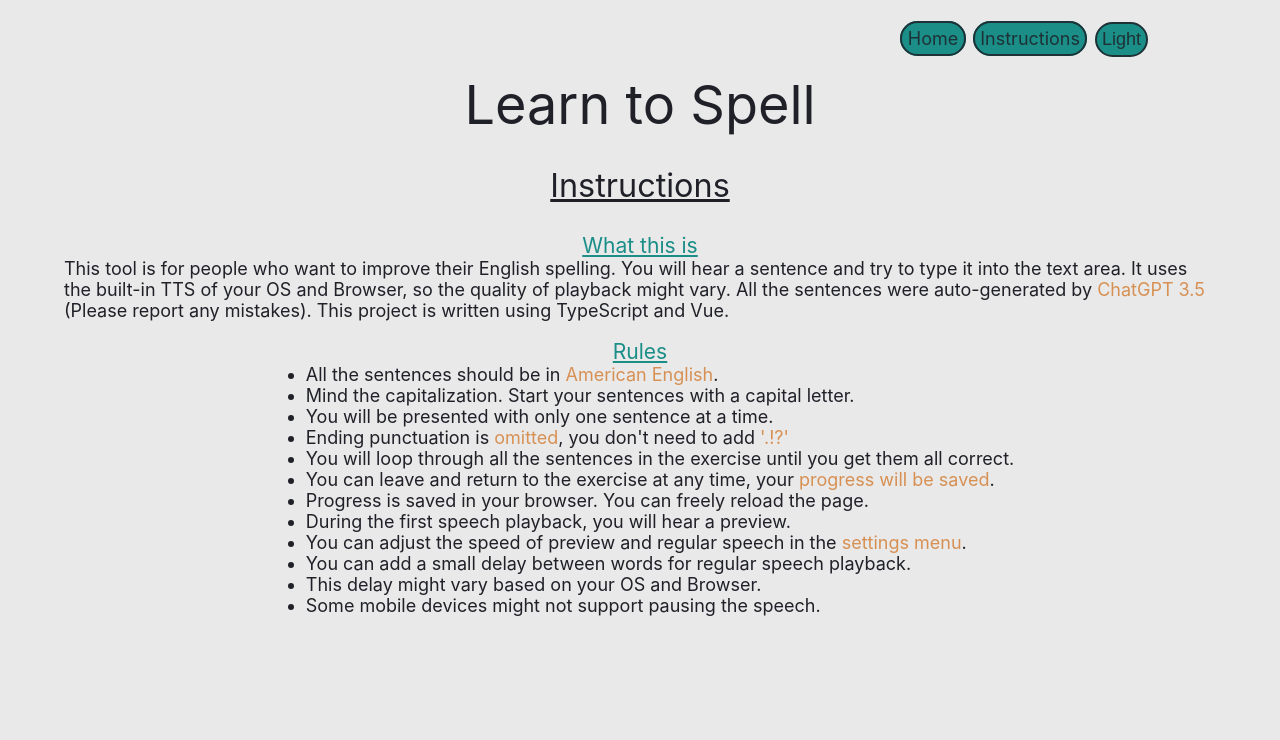
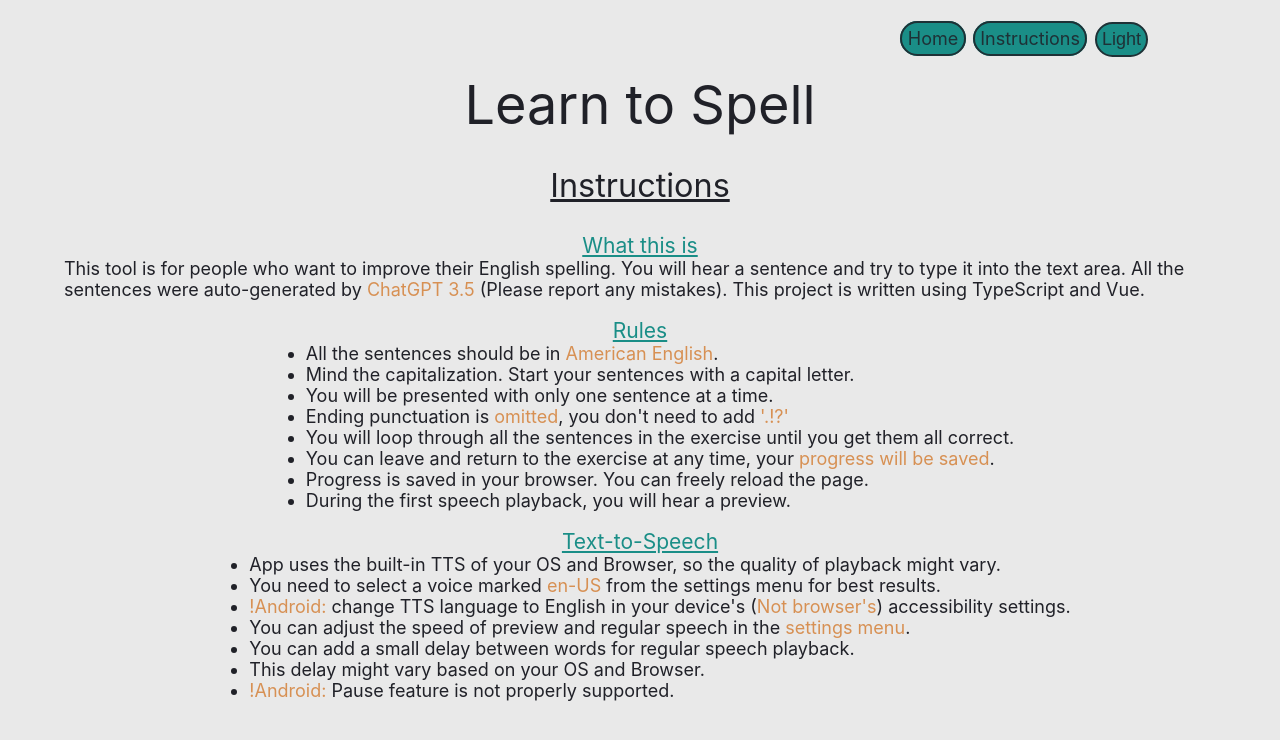
Before and after one commit to thekolaj/Learn-to-spell, a Vue app: page /instructions in a window 1280 px wide. Shown: the top 740 px of the page. Built offline with nearby package versions, Linux system fonts and the light colour scheme.

Commit message:
doc: TTS instructions and android disclaimers.

```diff
--- a/src/views/ExerciseView/speech/SpeechSettingsModal.vue
+++ b/src/views/ExerciseView/speech/SpeechSettingsModal.vue
@@ -4,7 +4,7 @@ import vFocus from '@/components/utils'
 import { speechSettings, voiceList } from './speechSettings'
 
 const isModalVisible = ref(false)
-const isMobileBrowser = /(iPad)|(iPhone)|(iPod)|(android)|(webOS)/i.test(navigator.userAgent)
+const isAndroid = /android/i.test(navigator.userAgent)
 
 function toggleModal() {
   isModalVisible.value = !isModalVisible.value
@@ -51,7 +51,7 @@ function toggleModal() {
           <label for="delay">Add delay between words:</label>
           <input type="checkbox" id="delay" v-model="speechSettings.delay" />
         </div>
-        <div v-if="!isMobileBrowser">
+        <div v-if="!isAndroid">
           <label for="voices">Select a voice:</label>
           <select id="voices" v-model="speechSettings.voiceIndex">
             <option :value="null">Default</option>
@@ -59,6 +59,10 @@ function toggleModal() {
               {{ voice.name }} ({{ voice.lang }})
             </option>
           </select>
+        </div>
+        <div v-else class="disclaimer">
+          If words sound unclear, change TTS language to English in your device's (Not browser's)
+          accessibility settings.
         </div>
       </div>
     </div>
@@ -85,6 +89,11 @@ input[type='checkbox'] {
 select {
   font-size: 0.8rem;
   display: block;
+}
+
+.disclaimer {
+  width: 18rem;
+  color: var(--primary-highlight);
 }
 
 .modal-container > div {
--- a/src/views/ExerciseView/speech/useSpeechControls.ts
+++ b/src/views/ExerciseView/speech/useSpeechControls.ts
@@ -22,9 +22,6 @@ export default function useSpeechControls(speechSettings: SpeechSettings, voiceL
         this.playing = false
         speechSynthesis.pause()
       } else {
-        // Clears the queue before speaking.
-        // A workaround for android bug where paused property does not update.
-        speechSynthesis.cancel()
         speechSynthesis.speak(
           this.createUtterance(text, speechSettings.value.speed, speechSettings.value.delay),
         )
--- a/src/views/InstructionsView.vue
+++ b/src/views/InstructionsView.vue
@@ -4,8 +4,7 @@
     <h3>What this is</h3>
     <p>
       This tool is for people who want to improve their English spelling. You will hear a sentence
-      and try to type it into the text area. It uses the built-in TTS of your OS and Browser, so the
-      quality of playback might vary. All the sentences were auto-generated by
+      and try to type it into the text area. All the sentences were auto-generated by
       <span class="highlight">ChatGPT 3.5</span> (Please report any mistakes). This project is
       written using TypeScript and Vue.
     </p>
@@ -27,13 +26,27 @@
       </li>
       <li>Progress is saved in your browser. You can freely reload the page.</li>
       <li>During the first speech playback, you will hear a preview.</li>
+    </ul>
+    <h3>Text-to-Speech</h3>
+    <ul>
+      <li>
+        App uses the built-in TTS of your OS and Browser, so the quality of playback might vary.
+      </li>
+      <li>
+        You need to select a voice marked <span class="highlight">en-US</span> from the settings
+        menu for best results.
+      </li>
+      <li>
+        <span class="highlight">!Android:</span> change TTS language to English in your device's
+        (<span class="highlight">Not browser's</span>) accessibility settings.
+      </li>
       <li>
         You can adjust the speed of preview and regular speech in the
         <span class="highlight">settings menu</span>.
       </li>
       <li>You can add a small delay between words for regular speech playback.</li>
       <li>This delay might vary based on your OS and Browser.</li>
-      <li>Some mobile devices might not support pausing the speech.</li>
+      <li><span class="highlight">!Android:</span> Pause feature is not properly supported.</li>
     </ul>
   </main>
 </template>
```
